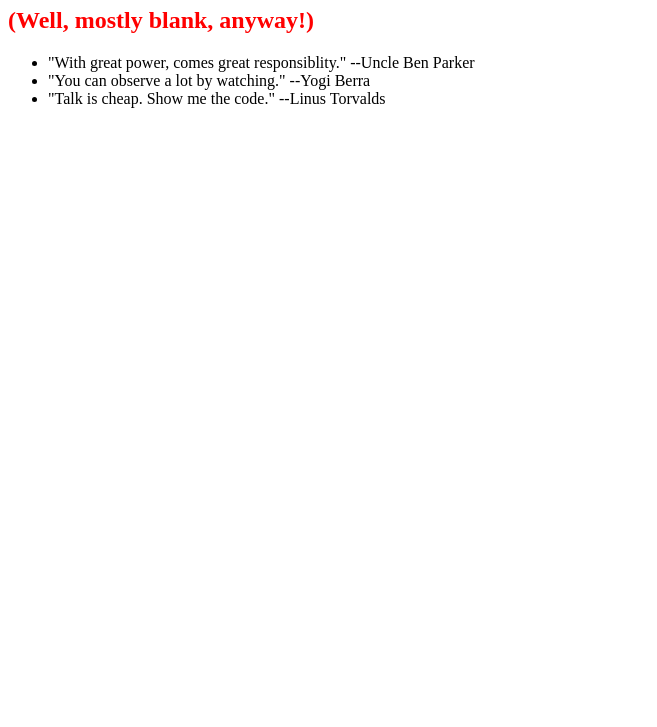
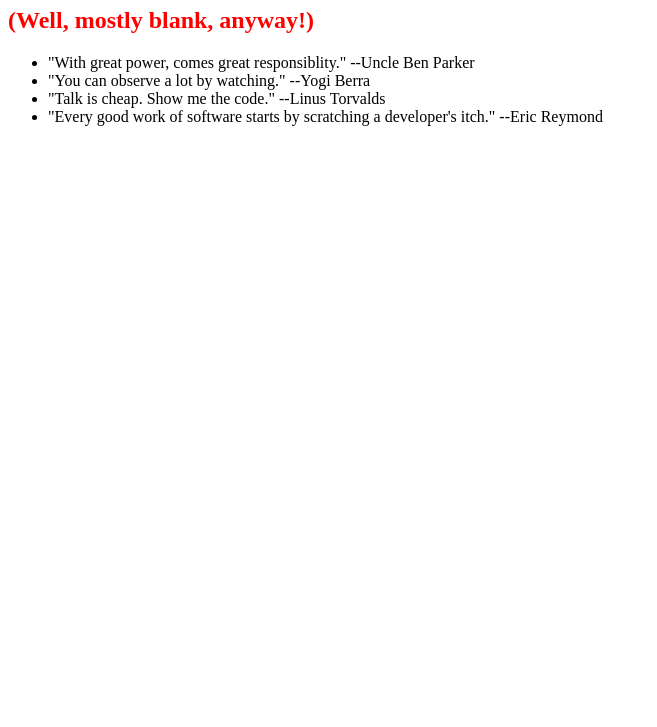
Before and after one commit to hansedw/0main_openSAP_repo, a plain HTML site: page index.html in a window 1280 px wide. Shown: the part 73-800 px from the top of the page, without its empty margins (0-657 px from the left). Drawn offline with Linux system fonts and the light colour scheme.

Commit message:
added Eric Reymond quote

```diff
--- a/index.html
+++ b/index.html
@@ -13,6 +13,7 @@
 			<li>"With great power, comes great responsiblity." --Uncle Ben Parker</li>
 			<li>"You can observe a lot by watching." --Yogi Berra</li>
 			<li>"Talk is cheap. Show me the code." --Linus Torvalds</li>
+			<li>"Every good work of software starts by scratching a developer's itch." --Eric Reymond</li>
 		</ul>
 	</body>
 </html>
```
